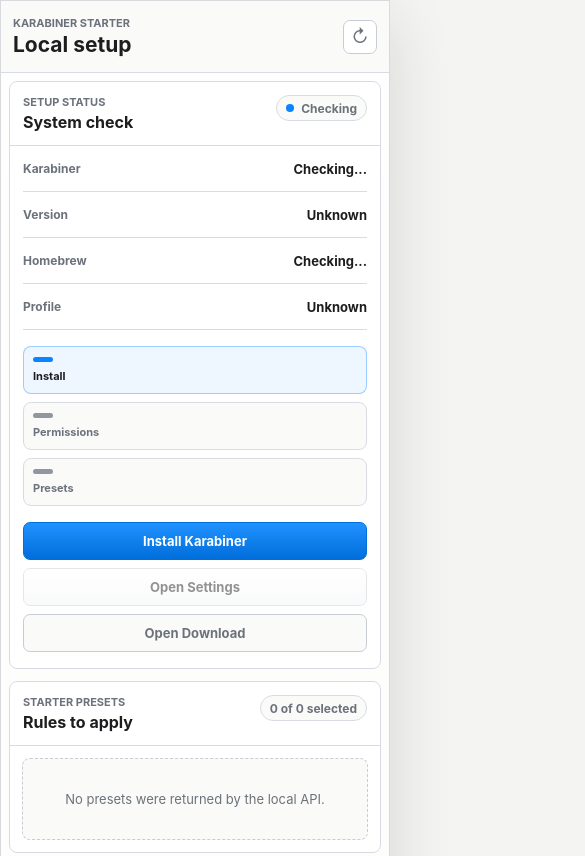
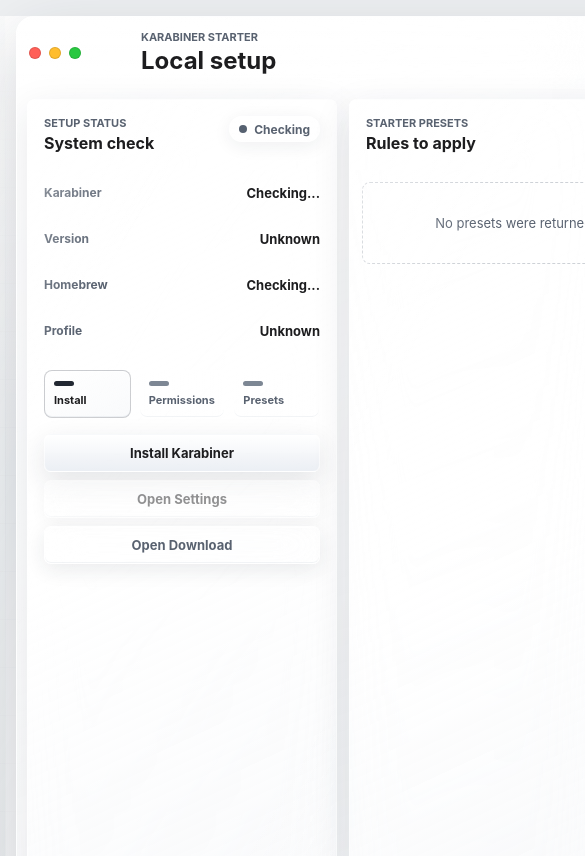
Before and after one commit to jdavies69/karabiner-plus, a website: page public/index.html in a window 390 px wide. Shown: the top 856 px of the page, 585 px wide, since content can reach past the window. Drawn offline with Linux system fonts and the light colour scheme; no server answers.

Commit message:
Refine clear Liquid Glass styling

```diff
--- a/public/styles.css
+++ b/public/styles.css
@@ -1,22 +1,25 @@
 :root {
   color-scheme: light;
-  --bg: #f4f5f2;
-  --panel: #ffffff;
-  --panel-soft: #fafaf8;
+  --bg: #eef0f2;
+  --panel: rgba(255, 255, 255, 0.58);
+  --panel-soft: rgba(255, 255, 255, 0.46);
   --text: #1d1d1f;
-  --muted: #6c727b;
-  --faint: #9097a1;
-  --line: #d8dce2;
-  --line-strong: #c8cdd5;
-  --accent: #0a84ff;
-  --accent-strong: #006edb;
-  --green: #23884e;
-  --green-soft: #e8f6ee;
-  --amber: #af6400;
-  --amber-soft: #fff3dd;
-  --red: #d63d2e;
-  --red-soft: #fff0ee;
-  --shadow: 0 18px 60px rgba(32, 35, 40, 0.14);
+  --muted: #596270;
+  --faint: #7d8794;
+  --line: rgba(255, 255, 255, 0.68);
+  --line-strong: rgba(94, 106, 124, 0.28);
+  --accent: #566170;
+  --accent-strong: #222832;
+  --cyan: #ffffff;
+  --violet: #e4e7ec;
+  --green: #1f8f55;
+  --green-soft: rgba(221, 247, 231, 0.68);
+  --amber: #a55f00;
+  --amber-soft: rgba(255, 241, 215, 0.72);
+  --red: #cf3428;
+  --red-soft: rgba(255, 234, 231, 0.72);
+  --glass-shadow: 0 22px 70px rgba(27, 35, 48, 0.17);
+  --glass-inset: inset 0 1px 0 rgba(255, 255, 255, 0.86), inset 0 -1px 0 rgba(96, 116, 140, 0.08);
   --radius: 8px;
   --mono: "SF Mono", "Cascadia Mono", "Roboto Mono", ui-monospace, monospace;
   --sans: -apple-system, BlinkMacSystemFont, "SF Pro Text", "Segoe UI", sans-serif;
@@ -33,13 +36,17 @@
 
 body {
   min-height: 100vh;
+  min-width: 1180px;
   margin: 0;
   color: var(--text);
   font-family: var(--sans);
   background:
-    linear-gradient(180deg, rgba(255, 255, 255, 0.78), rgba(255, 255, 255, 0) 260px),
-    repeating-linear-gradient(90deg, rgba(29, 29, 31, 0.025) 0 1px, transparent 1px 36px),
+    linear-gradient(116deg, rgba(255, 255, 255, 0.64) 0%, rgba(219, 224, 231, 0.26) 28%, rgba(255, 255, 255, 0.30) 56%, rgba(209, 215, 224, 0.22) 100%),
+    linear-gradient(180deg, rgba(255, 255, 255, 0.86), rgba(255, 255, 255, 0.26) 380px),
+    repeating-linear-gradient(90deg, rgba(29, 29, 31, 0.03) 0 1px, transparent 1px 48px),
+    repeating-linear-gradient(0deg, rgba(29, 29, 31, 0.018) 0 1px, transparent 1px 48px),
     var(--bg);
+  background-attachment: fixed;
 }
 
 button,
@@ -58,26 +65,46 @@
 }
 
 .app-shell {
+  position: relative;
   width: min(1440px, calc(100vw - 32px));
+  min-width: 1148px;
   min-height: calc(100vh - 32px);
   margin: 16px auto;
   overflow: hidden;
-  border: 1px solid rgba(148, 154, 164, 0.36);
-  border-radius: 14px;
-  background: rgba(255, 255, 255, 0.76);
-  box-shadow: var(--shadow);
-  backdrop-filter: blur(18px);
+  border: 1px solid rgba(255, 255, 255, 0.72);
+  border-radius: 18px;
+  background:
+    linear-gradient(160deg, rgba(255, 255, 255, 0.72), rgba(255, 255, 255, 0.48) 46%, rgba(232, 235, 240, 0.30)),
+    rgba(255, 255, 255, 0.42);
+  box-shadow: var(--glass-shadow), var(--glass-inset);
+  -webkit-backdrop-filter: blur(34px) saturate(1.55);
+  backdrop-filter: blur(34px) saturate(1.55);
+}
+
+.app-shell::before {
+  position: absolute;
+  inset: 0;
+  pointer-events: none;
+  background:
+    linear-gradient(115deg, rgba(255, 255, 255, 0.72), transparent 19%, transparent 78%, rgba(255, 255, 255, 0.38)),
+    linear-gradient(90deg, rgba(255, 255, 255, 0.18), transparent 34%, rgba(42, 50, 62, 0.05));
+  content: "";
+  mix-blend-mode: screen;
 }
 
 .topbar {
+  position: relative;
+  z-index: 1;
   display: grid;
   grid-template-columns: 96px 1fr auto;
   gap: 16px;
   align-items: center;
   min-height: 72px;
   padding: 14px 18px;
-  border-bottom: 1px solid var(--line);
-  background: rgba(250, 250, 248, 0.86);
+  border-bottom: 1px solid rgba(255, 255, 255, 0.62);
+  background: linear-gradient(180deg, rgba(255, 255, 255, 0.68), rgba(255, 255, 255, 0.42));
+  -webkit-backdrop-filter: blur(24px) saturate(1.45);
+  backdrop-filter: blur(24px) saturate(1.45);
 }
 
 .window-controls {
@@ -151,6 +178,8 @@
 }
 
 .workspace {
+  position: relative;
+  z-index: 1;
   display: grid;
   grid-template-columns: 310px minmax(380px, 1fr) 360px;
   gap: 12px;
@@ -158,10 +187,26 @@
 }
 
 .panel {
+  position: relative;
   min-width: 0;
-  border: 1px solid var(--line);
+  overflow: hidden;
+  border: 1px solid rgba(255, 255, 255, 0.68);
   border-radius: var(--radius);
-  background: var(--panel);
+  background:
+    linear-gradient(155deg, rgba(255, 255, 255, 0.70), rgba(255, 255, 255, 0.44) 46%, rgba(230, 234, 240, 0.24)),
+    var(--panel);
+  box-shadow: 0 12px 38px rgba(31, 43, 59, 0.10), var(--glass-inset);
+  -webkit-backdrop-filter: blur(26px) saturate(1.42);
+  backdrop-filter: blur(26px) saturate(1.42);
+}
+
+.panel::before {
+  position: absolute;
+  inset: 0;
+  pointer-events: none;
+  background: linear-gradient(120deg, rgba(255, 255, 255, 0.72), transparent 22%, transparent 78%, rgba(255, 255, 255, 0.30));
+  content: "";
+  opacity: 0.58;
 }
 
 .status-panel,
@@ -177,12 +222,14 @@
 }
 
 .panel-heading {
+  position: relative;
   display: flex;
   gap: 14px;
   align-items: flex-start;
   justify-content: space-between;
   padding: 16px;
-  border-bottom: 1px solid var(--line);
+  border-bottom: 1px solid rgba(255, 255, 255, 0.58);
+  background: rgba(255, 255, 255, 0.18);
 }
 
 .panel-heading.compact {
@@ -200,7 +247,10 @@
   border: 1px solid var(--line);
   border-radius: 999px;
   color: var(--muted);
-  background: var(--panel-soft);
+  background: linear-gradient(180deg, rgba(255, 255, 255, 0.62), rgba(255, 255, 255, 0.32));
+  box-shadow: inset 0 1px 0 rgba(255, 255, 255, 0.86), 0 4px 18px rgba(31, 43, 59, 0.07);
+  -webkit-backdrop-filter: blur(14px) saturate(1.35);
+  backdrop-filter: blur(14px) saturate(1.35);
   font-size: 12px;
   font-weight: 650;
   white-space: nowrap;
@@ -242,7 +292,7 @@
   gap: 10px;
   min-height: 46px;
   align-items: center;
-  border-bottom: 1px solid var(--line);
+  border-bottom: 1px solid rgba(255, 255, 255, 0.46);
 }
 
 .status-grid dt {
@@ -275,9 +325,10 @@
   gap: 7px;
   min-width: 0;
   padding: 10px 9px;
-  border: 1px solid var(--line);
+  border: 1px solid rgba(255, 255, 255, 0.62);
   border-radius: var(--radius);
-  background: var(--panel-soft);
+  background: linear-gradient(160deg, rgba(255, 255, 255, 0.58), rgba(255, 255, 255, 0.28));
+  box-shadow: var(--glass-inset);
   color: var(--muted);
   font-size: 11px;
 }
@@ -294,19 +345,19 @@
 }
 
 .path-step.is-active {
-  border-color: rgba(10, 132, 255, 0.36);
+  border-color: rgba(34, 40, 50, 0.22);
   color: var(--text);
-  background: #eef6ff;
+  background: linear-gradient(155deg, rgba(255, 255, 255, 0.74), rgba(238, 241, 245, 0.34));
 }
 
 .path-step.is-active span {
-  background: var(--accent);
+  background: var(--accent-strong);
 }
 
 .path-step.is-complete {
   border-color: rgba(35, 136, 78, 0.24);
   color: var(--green);
-  background: var(--green-soft);
+  background: linear-gradient(155deg, var(--green-soft), rgba(255, 255, 255, 0.36));
 }
 
 .path-step.is-complete span {
@@ -334,10 +385,15 @@
 .button {
   min-height: 38px;
   padding: 8px 12px;
-  border: 1px solid var(--line-strong);
+  border: 1px solid rgba(255, 255, 255, 0.66);
   border-radius: 7px;
   color: var(--text);
-  background: linear-gradient(#ffffff, #f4f5f7);
+  background:
+    linear-gradient(180deg, rgba(255, 255, 255, 0.84), rgba(255, 255, 255, 0.46)),
+    rgba(255, 255, 255, 0.38);
+  box-shadow: 0 6px 20px rgba(31, 43, 59, 0.09), var(--glass-inset);
+  -webkit-backdrop-filter: blur(18px) saturate(1.45);
+  backdrop-filter: blur(18px) saturate(1.45);
   font-size: 13px;
   font-weight: 680;
 }
@@ -346,7 +402,9 @@
 .icon-button:hover:not(:disabled),
 .text-button:hover:not(:disabled) {
   border-color: #aeb5bf;
-  background: #f6f8fa;
+  background:
+    linear-gradient(180deg, rgba(255, 255, 255, 0.94), rgba(255, 255, 255, 0.58)),
+    rgba(255, 255, 255, 0.46);
 }
 
 .button:active:not(:disabled),
@@ -356,19 +414,24 @@
 }
 
 .button.primary {
-  border-color: var(--accent-strong);
-  color: #ffffff;
-  background: linear-gradient(#2092ff, var(--accent-strong));
+  border-color: rgba(255, 255, 255, 0.62);
+  color: var(--text);
+  background:
+    linear-gradient(180deg, rgba(255, 255, 255, 0.88), rgba(222, 228, 237, 0.60)),
+    rgba(255, 255, 255, 0.44);
+  box-shadow: 0 10px 28px rgba(31, 43, 59, 0.12), inset 0 1px 0 rgba(255, 255, 255, 0.76);
 }
 
 .button.primary:hover:not(:disabled) {
-  border-color: #005fbd;
-  background: linear-gradient(#0f86f0, #0069d0);
+  border-color: rgba(255, 255, 255, 0.74);
+  background:
+    linear-gradient(180deg, rgba(255, 255, 255, 0.96), rgba(232, 237, 244, 0.68)),
+    rgba(255, 255, 255, 0.52);
 }
 
 .button.subtle {
   color: var(--muted);
-  background: var(--panel-soft);
+  background: rgba(255, 255, 255, 0.30);
 }
 
 .button:disabled,
@@ -404,10 +467,11 @@
   width: 34px;
   height: 34px;
   place-items: center;
-  border: 1px solid var(--line-strong);
+  border: 1px solid rgba(255, 255, 255, 0.62);
   border-radius: 7px;
   color: var(--muted);
-  background: #ffffff;
+  background: linear-gradient(180deg, rgba(255, 255, 255, 0.76), rgba(255, 255, 255, 0.38));
+  box-shadow: var(--glass-inset);
   font-size: 18px;
   line-height: 1;
 }
@@ -434,20 +498,30 @@
   gap: 12px;
   align-items: center;
   padding: 13px;
-  border: 1px solid var(--line);
+  border: 1px solid rgba(255, 255, 255, 0.62);
   border-radius: var(--radius);
-  background: var(--panel-soft);
+  background:
+    linear-gradient(145deg, rgba(255, 255, 255, 0.66), rgba(255, 255, 255, 0.34) 58%, rgba(231, 235, 241, 0.26)),
+    rgba(255, 255, 255, 0.36);
+  box-shadow: 0 9px 24px rgba(31, 43, 59, 0.08), var(--glass-inset);
+  -webkit-backdrop-filter: blur(18px) saturate(1.35);
+  backdrop-filter: blur(18px) saturate(1.35);
   cursor: pointer;
 }
 
 .preset-card:hover {
-  border-color: #b8c0ca;
-  background: #ffffff;
+  border-color: rgba(255, 255, 255, 0.84);
+  background:
+    linear-gradient(145deg, rgba(255, 255, 255, 0.82), rgba(255, 255, 255, 0.42) 58%, rgba(232, 236, 242, 0.34)),
+    rgba(255, 255, 255, 0.44);
+  transform: translateY(-1px);
 }
 
 .preset-card.is-selected {
-  border-color: rgba(10, 132, 255, 0.42);
-  background: #f2f8ff;
+  border-color: rgba(34, 40, 50, 0.24);
+  background:
+    linear-gradient(145deg, rgba(255, 255, 255, 0.76), rgba(255, 255, 255, 0.42) 58%, rgba(230, 234, 240, 0.30)),
+    rgba(255, 255, 255, 0.44);
 }
 
 .preset-card input {
@@ -465,8 +539,8 @@
   width: 38px;
   height: 22px;
   border-radius: 999px;
-  background: #c8ced6;
-  box-shadow: inset 0 0 0 1px rgba(0, 0, 0, 0.1);
+  background: rgba(117, 128, 145, 0.36);
+  box-shadow: inset 0 0 0 1px rgba(94, 106, 124, 0.18), inset 0 1px 0 rgba(255, 255, 255, 0.54);
 }
 
 .switch::after {
@@ -476,14 +550,14 @@
   width: 16px;
   height: 16px;
   border-radius: 50%;
-  background: #ffffff;
-  box-shadow: 0 1px 4px rgba(0, 0, 0, 0.22);
+  background: linear-gradient(145deg, rgba(255, 255, 255, 0.96), rgba(238, 246, 255, 0.82));
+  box-shadow: 0 2px 9px rgba(31, 43, 59, 0.24), inset 0 1px 0 rgba(255, 255, 255, 0.9);
   content: "";
   transition: transform 150ms ease;
 }
 
 .preset-card.is-selected .switch {
-  background: var(--accent);
+  background: linear-gradient(90deg, #3c4450, #7f8997);
 }
 
 .preset-card.is-selected .switch::after {
@@ -526,7 +600,7 @@
   border: 1px solid rgba(35, 136, 78, 0.22);
   border-radius: 999px;
   color: var(--green);
-  background: var(--green-soft);
+  background: linear-gradient(180deg, var(--green-soft), rgba(255, 255, 255, 0.36));
   font-size: 11px;
   font-weight: 700;
   white-space: nowrap;
@@ -539,7 +613,8 @@
   padding: 3px 6px;
   border-radius: 5px;
   color: #4f5965;
-  background: #edf0f3;
+  background: rgba(255, 255, 255, 0.42);
+  box-shadow: inset 0 0 0 1px rgba(94, 106, 124, 0.12);
   font-family: var(--mono);
   font-size: 11px;
   text-overflow: ellipsis;
@@ -562,7 +637,10 @@
   border: 1px solid rgba(175, 100, 0, 0.24);
   border-radius: var(--radius);
   color: #5f3b09;
-  background: var(--amber-soft);
+  background:
+    linear-gradient(145deg, var(--amber-soft), rgba(255, 255, 255, 0.38)),
+    rgba(255, 255, 255, 0.36);
+  box-shadow: var(--glass-inset);
   font-size: 12px;
   line-height: 1.35;
 }
@@ -570,7 +648,9 @@
 .warning-item.is-conflict {
   border-color: rgba(214, 61, 46, 0.26);
   color: #702117;
-  background: var(--red-soft);
+  background:
+    linear-gradient(145deg, var(--red-soft), rgba(255, 255, 255, 0.36)),
+    rgba(255, 255, 255, 0.34);
 }
 
 .warning-item strong {
@@ -602,15 +682,20 @@
   gap: 9px;
   align-items: start;
   padding: 10px;
-  border: 1px solid var(--line);
+  border: 1px solid rgba(255, 255, 255, 0.62);
   border-radius: var(--radius);
-  background: var(--panel-soft);
+  background:
+    linear-gradient(145deg, rgba(255, 255, 255, 0.60), rgba(255, 255, 255, 0.30)),
+    rgba(255, 255, 255, 0.34);
+  box-shadow: var(--glass-inset);
   cursor: pointer;
 }
 
 .backup-option:has(input:checked) {
-  border-color: rgba(10, 132, 255, 0.42);
-  background: #f2f8ff;
+  border-color: rgba(34, 40, 50, 0.24);
+  background:
+    linear-gradient(145deg, rgba(255, 255, 255, 0.72), rgba(235, 239, 245, 0.34)),
+    rgba(255, 255, 255, 0.42);
 }
 
 .backup-option input {
@@ -685,10 +770,10 @@
   min-height: 82px;
   place-items: center;
   padding: 14px;
-  border: 1px dashed var(--line-strong);
+  border: 1px dashed rgba(94, 106, 124, 0.30);
   border-radius: var(--radius);
   color: var(--muted);
-  background: var(--panel-soft);
+  background: rgba(255, 255, 255, 0.28);
   font-size: 13px;
   text-align: center;
 }
@@ -703,95 +788,12 @@
   }
 }
 
-@media (max-width: 1120px) {
-  .workspace {
-    grid-template-columns: 300px minmax(360px, 1fr);
-  }
-
-  .side-rail {
-    grid-column: 1 / -1;
-    grid-template-columns: minmax(0, 1fr) minmax(280px, 0.8fr);
-    grid-template-rows: auto auto auto;
-  }
-
-  .log-panel {
-    grid-column: 1 / -1;
-  }
-}
-
-@media (max-width: 760px) {
-  .app-shell {
-    width: 100%;
-    min-height: 100vh;
-    margin: 0;
-    border-radius: 0;
-  }
-
+@media (max-width: 1180px) {
   .topbar {
-    grid-template-columns: 1fr auto;
-  }
-
-  .window-controls {
-    display: none;
-  }
-
-  .workspace,
-  .side-rail {
-    grid-template-columns: 1fr;
-  }
-
-  .status-panel,
-  .presets-panel,
-  .side-rail {
-    min-height: auto;
-  }
-
-  .split-actions {
-    grid-template-columns: 1fr;
-  }
-}
-
-@media (max-width: 520px) {
-  .topbar {
-    gap: 10px;
     padding: 12px;
   }
 
-  h1 {
-    font-size: 21px;
-  }
-
-  .sync-state {
-    display: none;
-  }
-
   .workspace {
-    padding: 8px;
-  }
-
-  .panel-heading,
-  .panel-heading.compact {
-    padding: 13px;
-  }
-
-  .status-grid,
-  .permission-path,
-  .action-stack,
-  .split-actions {
-    padding-right: 13px;
-    padding-left: 13px;
-  }
-
-  .permission-path {
-    grid-template-columns: 1fr;
-  }
-
-  .preset-card {
-    grid-template-columns: 38px minmax(0, 1fr);
-  }
-
-  .preset-top {
-    align-items: flex-start;
-    flex-direction: column;
+    padding: 10px;
   }
 }
```
